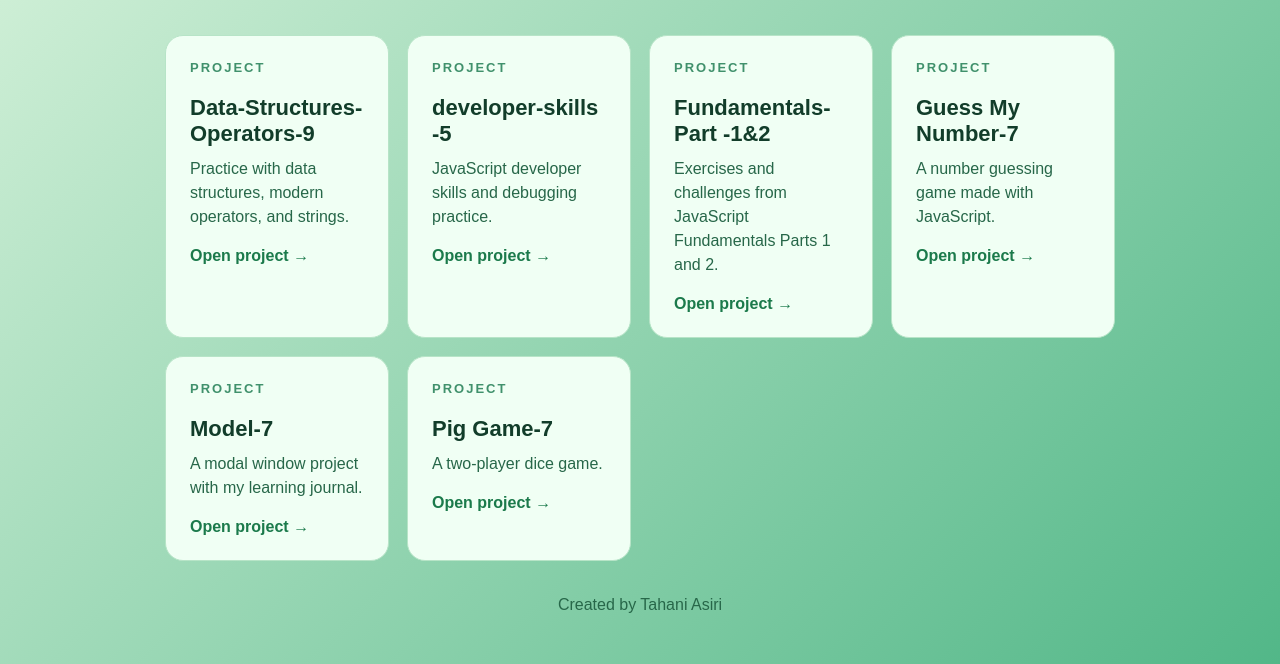
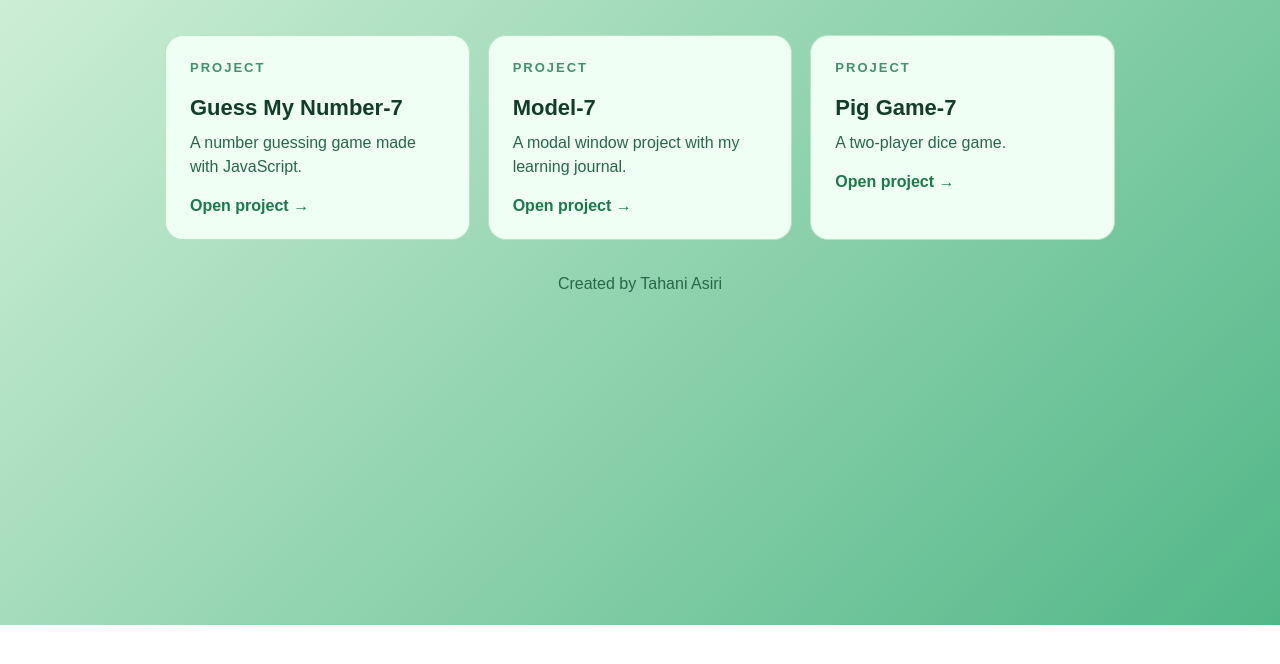
Before and after one commit to Tahani-Asiri/javascript-projects, a plain HTML site: page index.html in a window 1280 px wide. Shown: the part 175-839 px from the top of the page. After the commit the page ends 800 px from the top, so only its background shows below. Drawn offline with Linux system fonts and the light colour scheme.

Commit message:
Update index.html

```diff
--- a/index.html
+++ b/index.html
@@ -113,28 +113,7 @@
     </header>
 
 <section class="projects">
-  <a class="card" href="Data-Structures-Operators-9/">
-    <span class="week">PROJECT</span>
-    <h2>Data-Structures-Operators-9</h2>
-    <p class="description">Practice with data structures, modern operators, and strings.</p>
-    <span class="open">Open project →</span>
-  </a>
-
-  <a class="card" href="developer-skills%20-5/developer-skills.html">
-    <span class="week">PROJECT</span>
-    <h2>developer-skills -5</h2>
-    <p class="description">JavaScript developer skills and debugging practice.</p>
-    <span class="open">Open project →</span>
-  </a>
-
-  <a class="card" href="Fundamentals-Part%20-1%262/">
-    <span class="week">PROJECT</span>
-    <h2>Fundamentals-Part -1&amp;2</h2>
-    <p class="description">Exercises and challenges from JavaScript Fundamentals Parts 1 and 2.</p>
-    <span class="open">Open project →</span>
-  </a>
-
-  <a class="card" href="Guess%20My%20Number-7/">
+ <a class="card" href="Guess%20My%20Number-7/">
     <span class="week">PROJECT</span>
     <h2>Guess My Number-7</h2>
     <p class="description">A number guessing game made with JavaScript.</p>
```
